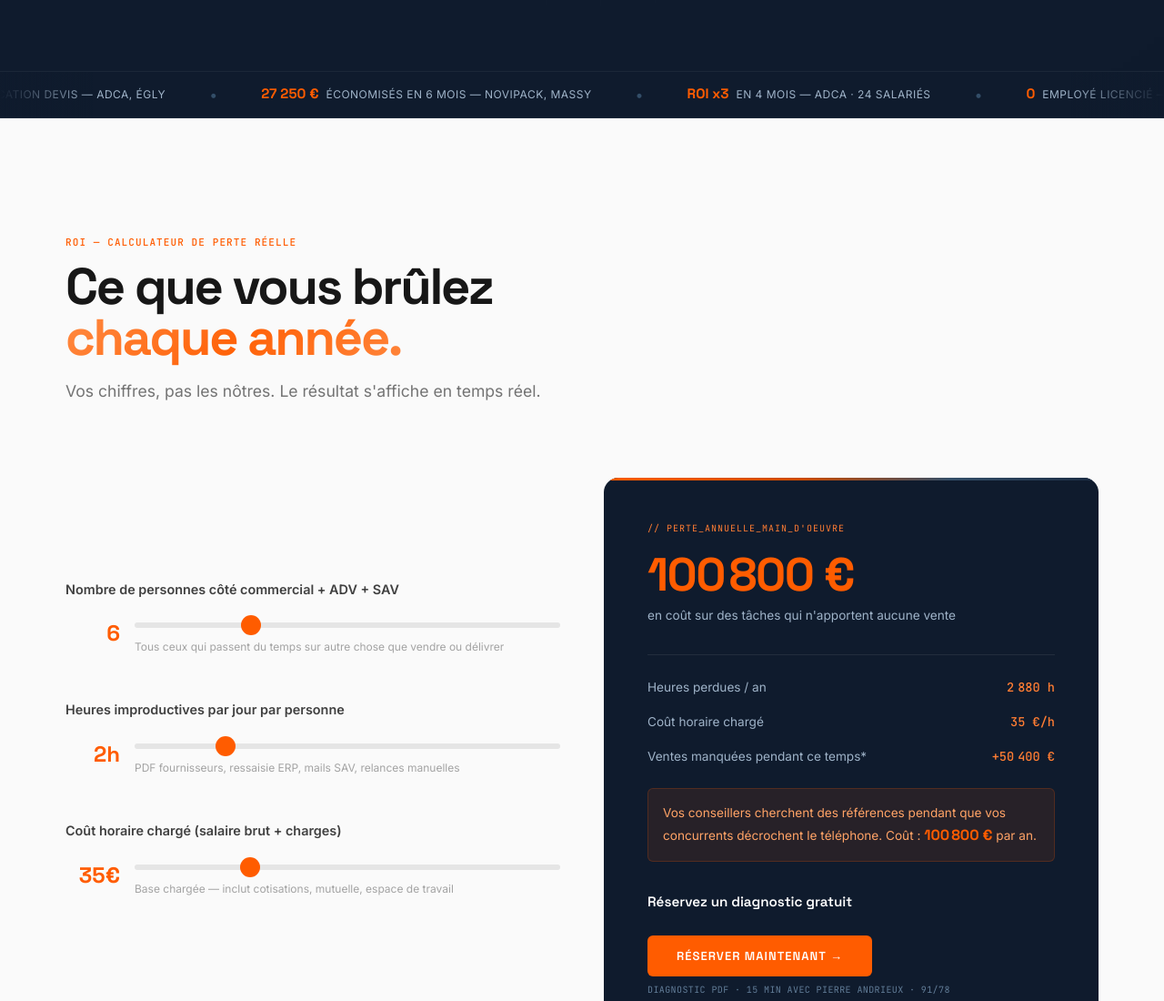
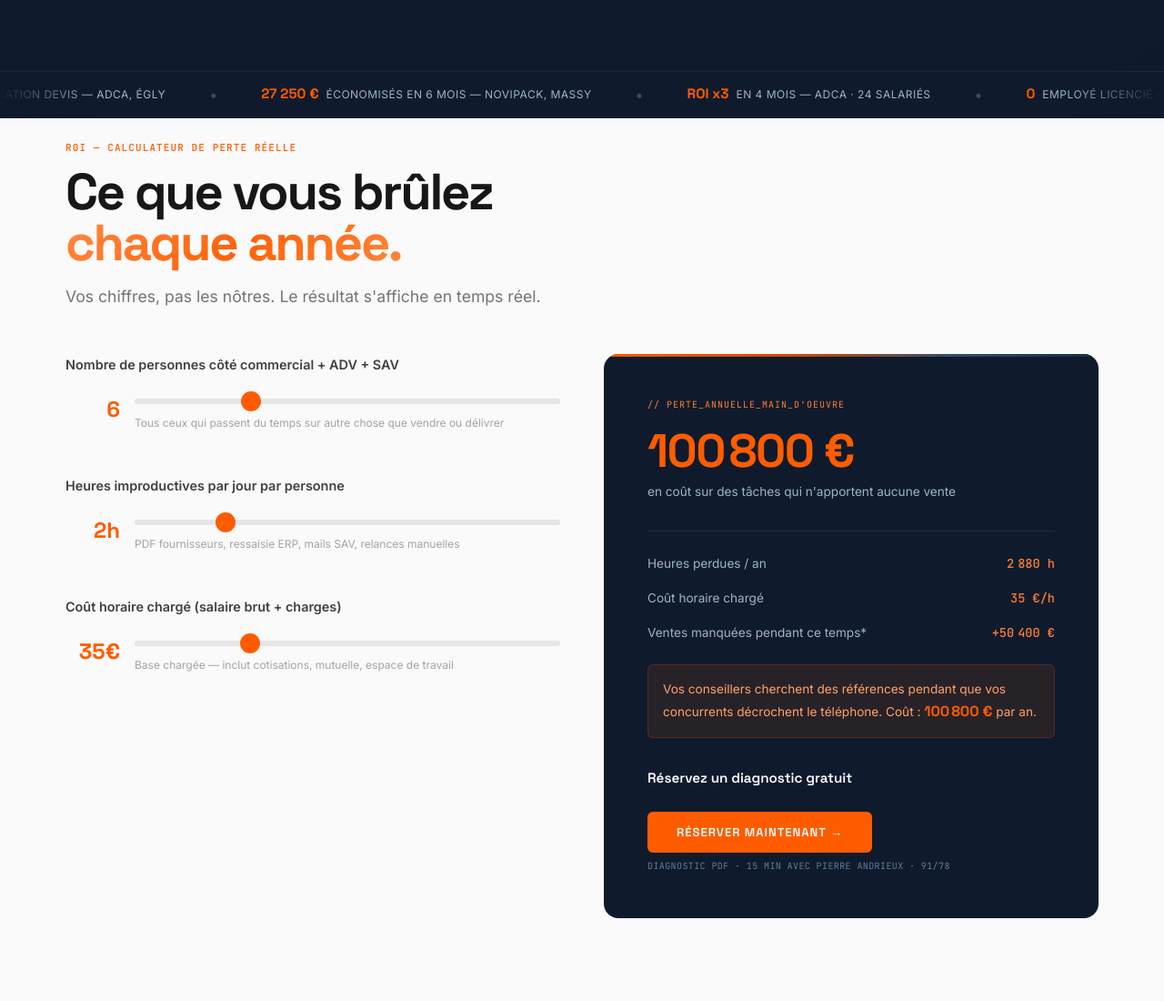
Before and after one commit to gravityclaw-dev/ia-gence-com, a plain HTML site: page index.html in a window 1280 px wide. Shown: the part 920-2020 px from the top of the page at 91% size. Drawn offline with Linux system fonts and the light colour scheme; animation ran at ten frames a second; a script that the page names is missing.

Commit message:
Calculateur realigné avec texte

```diff
--- a/index.html
+++ b/index.html
@@ -198,13 +198,13 @@ Cal.ns["diagnostic-15-min"]("ui", {"hideEventTypeDetails":false,"layout":"month_
      CALCULATEUR
 ══════════════════════════════════════ -->
 <section class="full-section" id="calculateur" style="background:var(--neutral-50)">
-  <div class="section" style="padding-top:var(--space-20);padding-bottom:var(--space-20)">
+  <div class="section" style="padding-top:var(--space-5);padding-bottom:var(--space-20)">
     <div class="section-header reveal">
       <div class="section-label">ROI — Calculateur de perte réelle</div>
       <h2 class="section-title">Ce que vous brûlez<br><span class="gradient-text">chaque année.</span></h2>
       <p class="section-desc">Vos chiffres, pas les nôtres. Le résultat s'affiche en temps réel.</p>
     </div>
-    <div class="calc-grid reveal reveal-delay-1" style="align-items:center">
+    <div class="calc-grid reveal reveal-delay-1" style="align-items:start;margin-top:-32px">
       <div class="calc-inputs">
         <div class="calc-input-group">
           <label class="calc-label">Nombre de personnes côté commercial + ADV + SAV</label>
```
